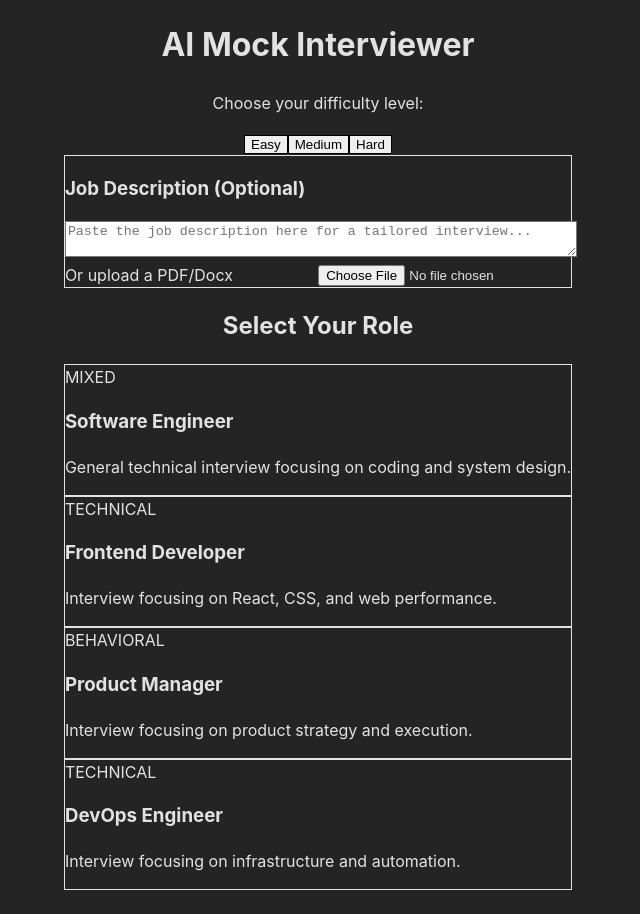
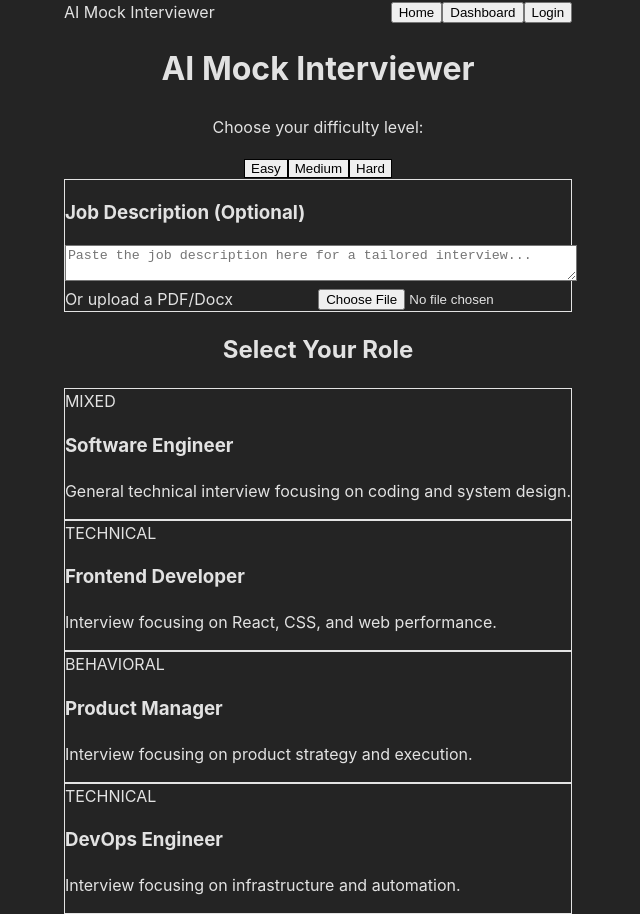
Before and after one commit to roshanvrazak/InterviewPilot, a React (Vite) app in the folder frontend/: page / in a window 1280 px wide. Shown: the whole page, without its empty margins (322-962 px from the left). Before the commit the page ends 890 px from the top, so only its background shows below. Built offline with nearby package versions, Linux system fonts and the light colour scheme.

Commit message:
feat: Add frontend Auth Context & UI

```diff
--- a/frontend/src/App.tsx
+++ b/frontend/src/App.tsx
@@ -2,13 +2,16 @@ import React, { useState } from 'react';
 import { HomePage } from './pages/HomePage';
 import { InterviewPage } from './pages/InterviewPage';
 import { ScorecardPage } from './pages/ScorecardPage';
+import { AuthPage } from './pages/AuthPage';
+import { AuthProvider, useAuth } from './context/AuthContext';
 
-function App() {
-  const [page, setPage] = useState<'home' | 'interview' | 'scorecard'>('home');
+function MainApp() {
+  const [page, setPage] = useState<'home' | 'interview' | 'scorecard' | 'auth' | 'dashboard'>('home');
   const [roleId, setRoleId] = useState<string>('');
   const [difficulty, setDifficulty] = useState<string>('Medium');
   const [jobDescription, setJobDescription] = useState<string>('');
   const [scorecard, setScorecard] = useState<any>(null);
+  const { isAuthenticated, logout } = useAuth();
 
   const handleSelectRole = (id: string, diff: string, jd: string) => {
     setRoleId(id);
@@ -24,6 +27,22 @@ function App() {
 
   return (
     <div className="min-h-screen bg-gray-50">
+      <nav className="bg-white shadow-sm p-4 flex justify-between items-center">
+        <div className="text-xl font-bold cursor-pointer" onClick={() => setPage('home')}>
+          AI Mock Interviewer
+        </div>
+        <div className="flex gap-4">
+          <button onClick={() => setPage('home')} className="text-gray-600 hover:text-blue-600">Home</button>
+          <button onClick={() => setPage('dashboard')} className="text-gray-600 hover:text-blue-600">Dashboard</button>
+          {isAuthenticated ? (
+            <button onClick={() => { logout(); setPage('home'); }} className="text-gray-600 hover:text-blue-600">Logout</button>
+          ) : (
+            <button onClick={() => setPage('auth')} className="text-gray-600 hover:text-blue-600">Login</button>
+          )}
+        </div>
+      </nav>
+
+      <main>
         {page === 'home' && <HomePage onSelectRole={handleSelectRole} />}
         {page === 'interview' && (
           <InterviewPage
@@ -39,8 +58,30 @@ function App() {
             onRestart={() => setPage('home')}
           />
         )}
+        {page === 'auth' && (
+          <AuthPage onLoginSuccess={() => setPage('home')} />
+        )}
+        {page === 'dashboard' && (
+          <div className="p-8 text-center">
+            <h2 className="text-2xl font-bold mb-4">Dashboard</h2>
+            {isAuthenticated ? (
+              <p>Welcome to your dashboard! Features coming soon.</p>
+            ) : (
+              <p>Please <button onClick={() => setPage('auth')} className="text-blue-500 underline">login</button> to view your dashboard.</p>
+            )}
+          </div>
+        )}
+      </main>
     </div>
   );
 }
 
+function App() {
+  return (
+    <AuthProvider>
+      <MainApp />
+    </AuthProvider>
+  );
+}
+
 export default App;
--- /dev/null
+++ b/frontend/src/context/AuthContext.tsx
@@ -0,0 +1,39 @@
+import React, { createContext, useState, useEffect, ReactNode, useContext } from 'react';
+
+interface AuthContextType {
+  token: string | null;
+  login: (token: string) => void;
+  logout: () => void;
+  isAuthenticated: boolean;
+}
+
+const AuthContext = createContext<AuthContextType | undefined>(undefined);
+
+export const AuthProvider: React.FC<{ children: ReactNode }> = ({ children }) => {
+  const [token, setToken] = useState<string | null>(localStorage.getItem('token'));
+
+  useEffect(() => {
+    if (token) {
+      localStorage.setItem('token', token);
+    } else {
+      localStorage.removeItem('token');
+    }
+  }, [token]);
+
+  const login = (newToken: string) => setToken(newToken);
+  const logout = () => setToken(null);
+
+  return (
+    <AuthContext.Provider value={{ token, login, logout, isAuthenticated: !!token }}>
+      {children}
+    </AuthContext.Provider>
+  );
+};
+
+export const useAuth = () => {
+  const context = useContext(AuthContext);
+  if (context === undefined) {
+    throw new Error('useAuth must be used within an AuthProvider');
+  }
+  return context;
+};
--- /dev/null
+++ b/frontend/src/pages/AuthPage.tsx
@@ -0,0 +1,102 @@
+import React, { useState } from 'react';
+import { useAuth } from '../context/AuthContext';
+
+interface AuthPageProps {
+  onLoginSuccess: () => void;
+}
+
+export const AuthPage: React.FC<AuthPageProps> = ({ onLoginSuccess }) => {
+  const [isLogin, setIsLogin] = useState(true);
+  const [username, setUsername] = useState('');
+  const [password, setPassword] = useState('');
+  const [error, setError] = useState('');
+  const { login } = useAuth();
+
+  const handleSubmit = async (e: React.FormEvent) => {
+    e.preventDefault();
+    setError('');
+    const endpoint = isLogin ? '/auth/login' : '/auth/register';
+    const body = isLogin
+      ? new URLSearchParams({ username, password })
+      : JSON.stringify({ username, password });
+
+    const headers: Record<string, string> = {};
+    if (!isLogin) {
+        headers['Content-Type'] = 'application/json';
+    } else {
+        headers['Content-Type'] = 'application/x-www-form-urlencoded';
+    }
+
+    try {
+      const response = await fetch(`http://localhost:8000${endpoint}`, {
+        method: 'POST',
+        headers,
+        body,
+      });
+
+      if (!response.ok) {
+        const errorData = await response.json();
+        throw new Error(errorData.detail || 'Authentication failed');
+      }
+
+      const data = await response.json();
+      if (isLogin) {
+          login(data.access_token);
+          onLoginSuccess();
+      } else {
+          setIsLogin(true);
+          setError('Registration successful. Please login.');
+      }
+    } catch (err: any) {
+      setError(err.message);
+    }
+  };
+
+  return (
+    <div className="flex justify-center items-center h-[calc(100vh-64px)] bg-gray-100">
+      <div className="bg-white p-8 rounded shadow-md w-96">
+        <h2 className="text-2xl mb-4 text-center">{isLogin ? 'Login' : 'Register'}</h2>
+        {error && <p className="text-red-500 mb-4 text-sm">{error}</p>}
+        <form onSubmit={handleSubmit}>
+          <div className="mb-4">
+            <label className="block text-gray-700 text-sm font-bold mb-2">Username</label>
+            <input
+              type="text"
+              value={username}
+              onChange={(e) => setUsername(e.target.value)}
+              className="shadow appearance-none border rounded w-full py-2 px-3 text-gray-700 leading-tight focus:outline-none focus:shadow-outline"
+              required
+            />
+          </div>
+          <div className="mb-6">
+            <label className="block text-gray-700 text-sm font-bold mb-2">Password</label>
+            <input
+              type="password"
+              value={password}
+              onChange={(e) => setPassword(e.target.value)}
+              className="shadow appearance-none border rounded w-full py-2 px-3 text-gray-700 mb-3 leading-tight focus:outline-none focus:shadow-outline"
+              required
+            />
+          </div>
+          <div className="flex items-center justify-between">
+            <button
+              type="submit"
+              className="bg-blue-500 hover:bg-blue-700 text-white font-bold py-2 px-4 rounded focus:outline-none focus:shadow-outline"
+            >
+              {isLogin ? 'Sign In' : 'Sign Up'}
+            </button>
+            <button
+              type="button"
+              onClick={() => setIsLogin(!isLogin)}
+              className="inline-block align-baseline font-bold text-sm text-blue-500 hover:text-blue-800"
+            >
+              {isLogin ? 'Need an account?' : 'Already have one?'}
+            </button>
+          </div>
+        </form>
+      </div>
+    </div>
+  );
+};
+
+export default AuthPage;
--- a/frontend/src/pages/InterviewPage.tsx
+++ b/frontend/src/pages/InterviewPage.tsx
@@ -5,6 +5,7 @@ import { useAudioCapture } from '../hooks/useAudioCapture';
 import { useAudioPlayback } from '../hooks/useAudioPlayback';
 import { useMediaRecorder } from '../hooks/useMediaRecorder';
 import { AudioVisualizer, VisualizerState } from '../components/AudioVisualizer';
+import { useAuth } from '../context/AuthContext';
 
 interface InterviewPageProps {
   roleId: string;
@@ -14,6 +15,7 @@ interface InterviewPageProps {
 }
 
 export const InterviewPage: React.FC<InterviewPageProps> = ({ roleId, difficulty, jobDescription, onScorecard }) => {
+  const { token } = useAuth();
   const [transcripts, setTranscripts] = useState<any[]>([]);
   const [status, setStatus] = useState<'idle' | 'connecting' | 'active' | 'ending'>('idle');
   const [isMuted, setIsMuted] = useState(false);
@@ -127,7 +129,8 @@ export const InterviewPage: React.FC<InterviewPageProps> = ({ roleId, difficulty
         type: 'start',
         role_id: roleId,
         difficulty: difficulty,
-        job_description: jobDescription
+        job_description: jobDescription,
+        token: token
       });
     }
   }, [connected, stream, status, startRecording, send, roleId, difficulty, jobDescription]);
```
Lines whose indentation alone changed are shown as unchanged.
